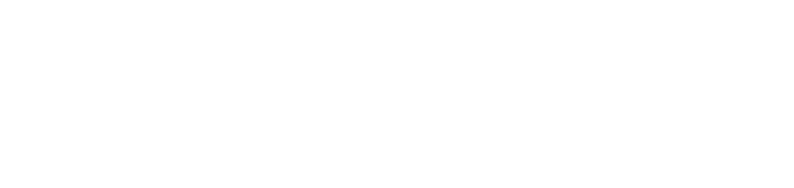
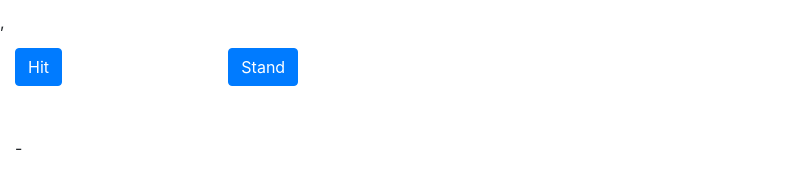
Before and after one commit to lukeZhangMengxi/blackjack_ui, a React (Create React App) app: page / in a window 1280 px wide. Shown: the part 544-732 px from the top of the page, without its empty margins (0-794 px from the left). Built offline with nearby package versions, Linux system fonts and the light colour scheme.

Commit message:
Add buttons, now having all ui component

```diff
--- a/src/GridSystemExample.js
+++ b/src/GridSystemExample.js
@@ -5,6 +5,7 @@
 
 var dealerCards = ["1#0", "12#1", "9#3"];
 var playerCards = ["5#2", "14#0", "10#2"];
+var buttons = ["Hit", "Stand"];
 
 class GridSystemExample extends Component {
 
@@ -44,6 +45,18 @@
             )})
           }
         </Row>
+        <Row style={{position: "relative", top: 100}}>
+          {
+            buttons.map((element) => { return (
+              <Col sm={2} offset={2}>
+                <Button>{element}</Button>
+              </Col>
+            )})
+          }
+        </Row>
+        <Row style={{position: "relative", top: 150}}>
+          <Col>-</Col>
+        </Row>
       </Container>
 		)
   }
```
